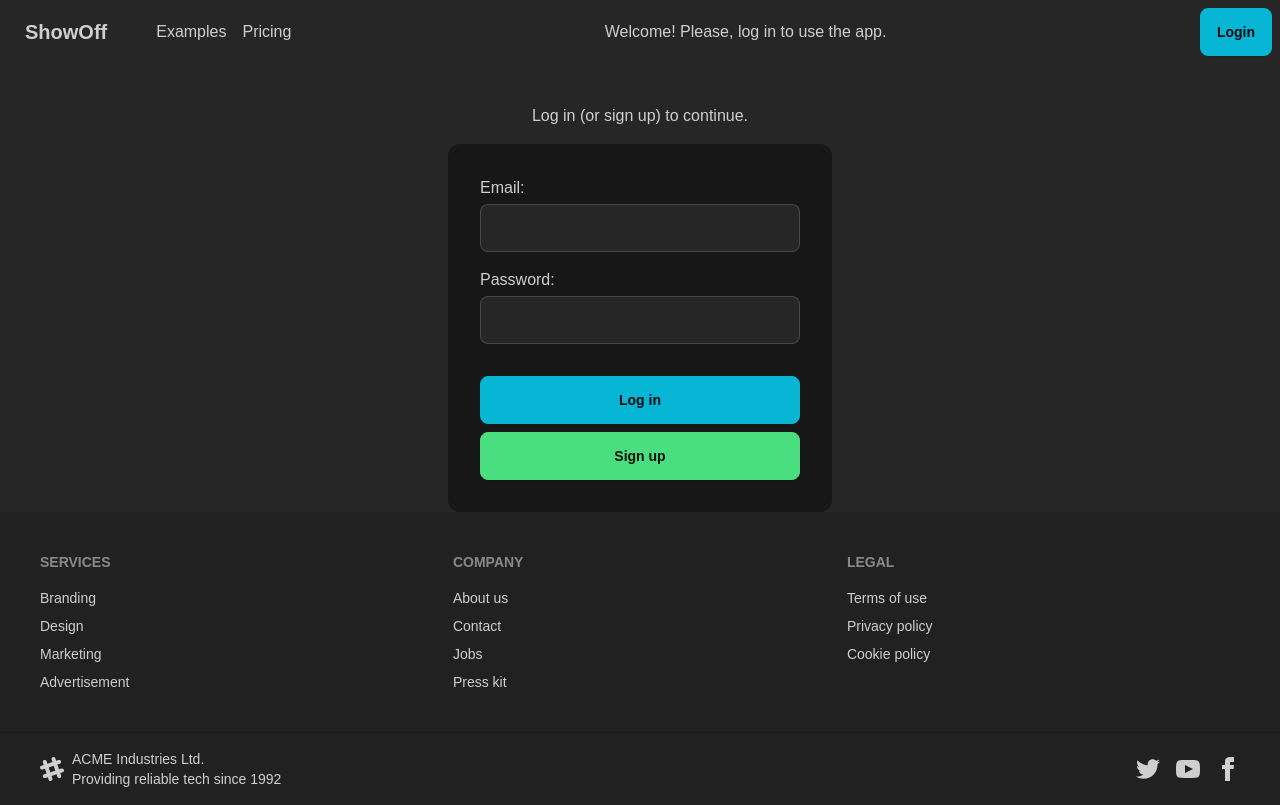
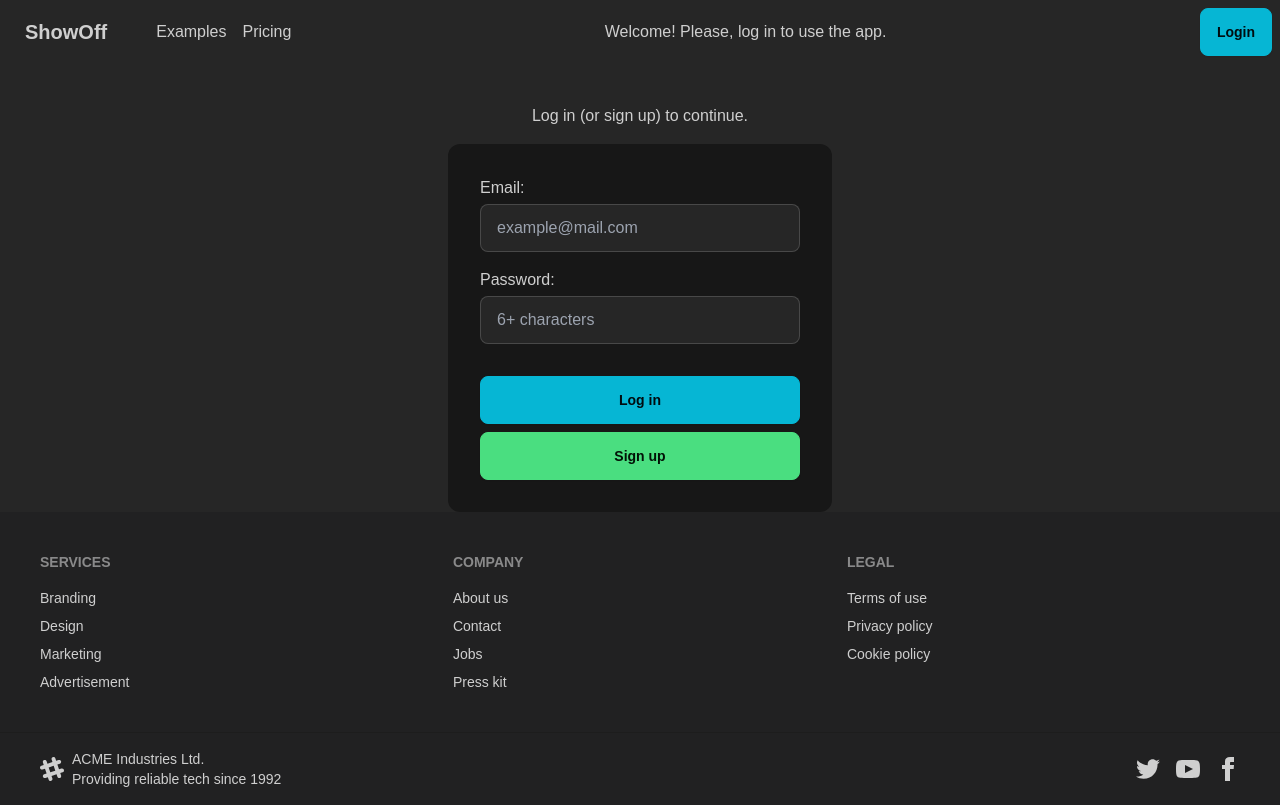
Before and after one commit to CroAnna/FolioFusion, a Next.js app: page /login in a window 1280 px wide. Built offline with nearby package versions, Linux system fonts and the light colour scheme; no server answers; a web font is replaced by a local one.

Commit message:
Fix navbar button double click bug, add placeholders to login form

```diff
--- a/app/_components/Navbar.jsx
+++ b/app/_components/Navbar.jsx
@@ -22,8 +22,8 @@ const Navbar = async () => {
         <>
           <p>Hello {data.user.email}</p>
           <div className="flex gap-2">
-            <Link href="builder/create-hero">
-              <button className="btn btn-primary">Na buildera</button>
+            <Link href="/builder/create-hero">
+              <button className="btn btn-primary">My portfolio</button>
             </Link>
             <form action={logout}>
               <button className="btn btn-primary btn-outline" type="submit">
--- a/app/login/actions.js
+++ b/app/login/actions.js
@@ -15,6 +15,7 @@ export async function login(formData) {
   };
 
   const { error } = await supabase.auth.signInWithPassword(data);
+  // TODO dodaj nakon validacije ili tu da se spremi user i u tablicu s userima
 
   if (error) {
     redirect("/error");
@@ -38,6 +39,7 @@ export async function signup(formData) {
 
   if (error) {
     console.log(error);
+    console.error(error.message);
     redirect("/error");
   }
 
--- a/app/login/page.jsx
+++ b/app/login/page.jsx
@@ -1,4 +1,3 @@
-import { supabase } from "../_libs/initSupabase";
 import { login, signup } from "./actions";
 
 const LoginPage = async () => {
@@ -10,20 +9,22 @@ const LoginPage = async () => {
           <div className="flex flex-col gap-1">
             <label htmlFor="email">Email:</label>
             <input
-              class="input input-bordered w-full "
+              className="input input-bordered w-full "
               id="email"
               name="email"
               type="email"
+              placeholder="example@mail.com"
               required
             />
           </div>
           <div className="flex flex-col gap-1">
             <label htmlFor="password">Password:</label>
             <input
-              class="input input-bordered w-full "
+              className="input input-bordered w-full "
               id="password"
               name="password"
               type="password"
+              placeholder="6+ characters"
               required
             />
           </div>
```
